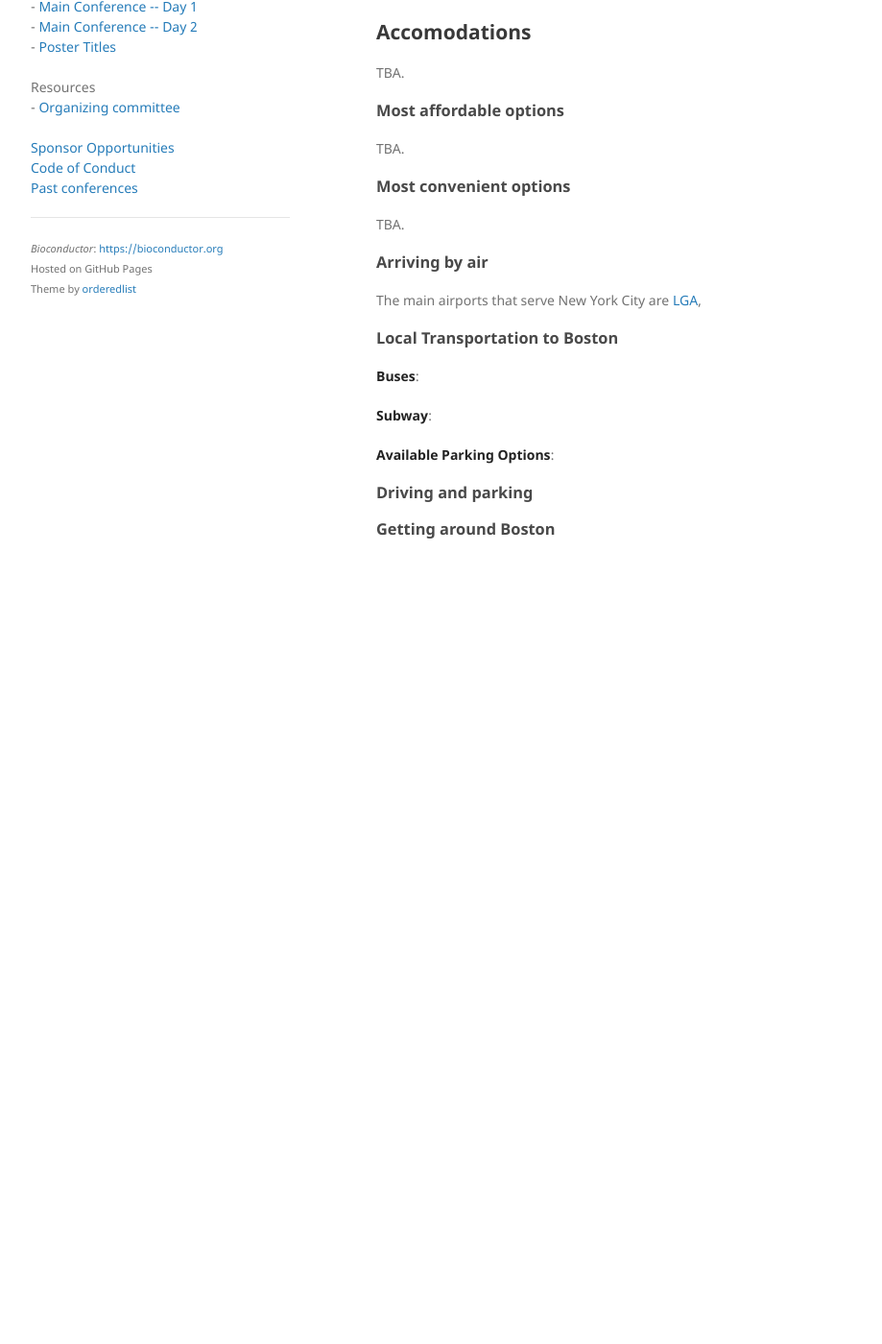
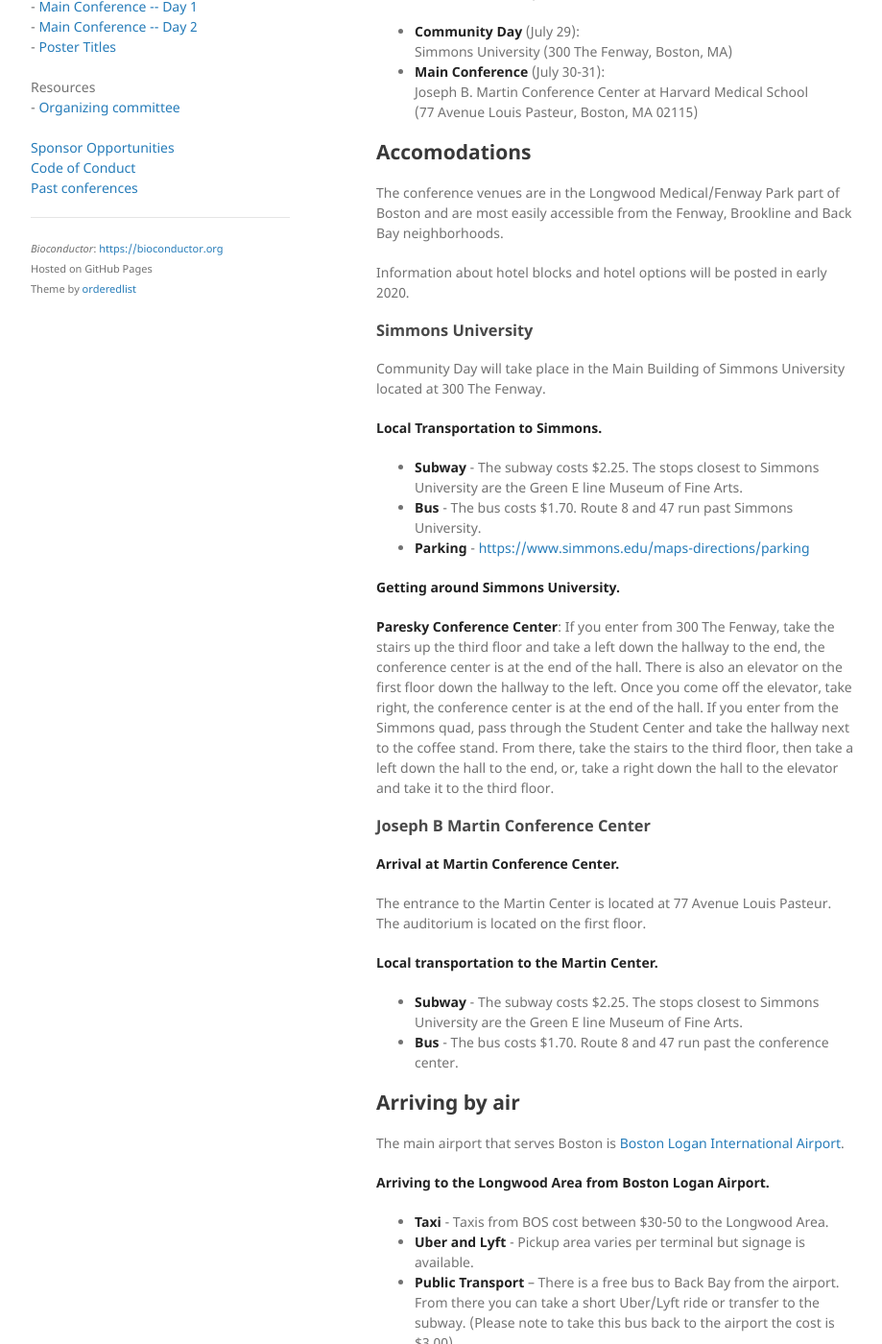
Before and after one commit to Bioconductor/BioC2020, a Jekyll site: the page built from docs/travel-accommodations.md, in a window 1280 px wide and 1400 px high, scrolled down 327 px. Shown: the whole window at 96% size, without its empty margins (178-1097 px from the left). Built offline with Jekyll 4.4.1, drawn with Linux system fonts in a browser that asks for light colours; before the commit the page ends 957 px from its top, so only the background shows below that; some of the changed text lies outside the part shown.

Commit message:
add travel & venue info

```diff
--- a/docs/travel-accommodations.md
+++ b/docs/travel-accommodations.md
@@ -6,12 +6,21 @@
 
 ## Venue
 
-TBA.
+The conference will take place in two venues:
+
+- **Community Day** (July 29):
+Simmons University (300 The Fenway, Boston, MA)
+- **Main Conference** (July 30-31):
+Joseph B. Martin Conference Center at Harvard Medical School
+(77 Avenue Louis Pasteur, Boston, MA 02115)
 
 ## Accomodations
 
-TBA.
+The conference venues are in the Longwood Medical/Fenway Park part of Boston and are most easily accessible from the Fenway, Brookline and Back Bay neighborhoods.
 
+Information about hotel blocks and hotel options will be posted in early 2020.
+
+<!--
 ### Most affordable options
 
 TBA.
@@ -19,20 +28,53 @@
 ### Most convenient options
 
 TBA.
+-->
 
-### Arriving by air
+### Simmons University
 
-The main airports that serve New York City are
-[LGA](https://www.laguardiaairport.com/),
+Community Day will take place in the Main Building of Simmons University located at 300 The Fenway.
 
-### Local Transportation to Boston
+**Local Transportation to Simmons.**
 
-**Buses**:
+- **Subway** - The subway costs $2.25. The stops closest to Simmons University are the Green E line Museum of Fine Arts.
+- **Bus** - The bus costs $1.70. Route 8 and 47 run past Simmons University.
+- **Parking** - [https://www.simmons.edu/maps-directions/parking](https://www.simmons.edu/maps-directions/parking)
 
-**Subway**:
+**Getting around Simmons University.**
 
-**Available Parking Options**:
+**Paresky Conference Center**: If you enter from 300 The Fenway, take the stairs up the third floor and take a left down the hallway to the end, the conference center is at the end of the hall. There is also an elevator on the first floor down the hallway to the left. Once you come off the elevator, take right, the conference center is at the end of the hall. If you enter from the Simmons quad, pass through the Student Center and take the hallway next to the coffee stand. From there, take the stairs to the third floor, then take a left down the hall to the end, or, take a right down the hall to the elevator and take it to the third floor.
 
-### Driving and parking
+### Joseph B Martin Conference Center
 
-### Getting around Boston
+**Arrival at Martin Conference Center.**
+
+The entrance to the Martin Center is located at 77 Avenue Louis Pasteur. The auditorium is located on the first floor.
+
+**Local transportation to the Martin Center.**
+
+- **Subway** - The subway costs $2.25. The stops closest to Simmons University are the Green E line Museum of Fine Arts.
+- **Bus** - The bus costs $1.70. Route 8 and 47 run past the conference center.
+
+## Arriving by air
+
+The main airport that serves Boston is [Boston Logan International Airport](http://www.massport.com/logan-airport).
+
+**Arriving to the Longwood Area from Boston Logan Airport.**
+
+- **Taxi** - Taxis from BOS cost between $30-50 to the Longwood Area.
+- **Uber and Lyft** - Pickup area varies per terminal but signage is available.
+- **Public Transport** – There is a free bus to Back Bay from the airport. From there you can take a short Uber/Lyft ride or transfer to the subway. (Please note to take this bus back to the airport the cost is $3.00).
+
+## Driving and parking
+
+- [Directions to Simmons University](https://www.simmons.edu/maps-directions)
+- [Directions to the Martin Conference Center](https://theconfcenter.hms.harvard.edu/pdf/hmscc-directions.pdf)
+
+Parking is available at Simmons for an hourly rate. The entrance is on Avenue Louis Pasteur.
+
+Parking is not available at the Martin Conference Center, but you can park at Simmons, or the following local garages:
+
+- Center for Life Sciences Building, 3 Blackfan Circle (directly
+behind the Martin Conference Center), rate up to $36/day
+- 375 Longwood Ave Garage, rates up to $29/day
+- 333 Longwood Ave Garage, rates up to $35/day
```
